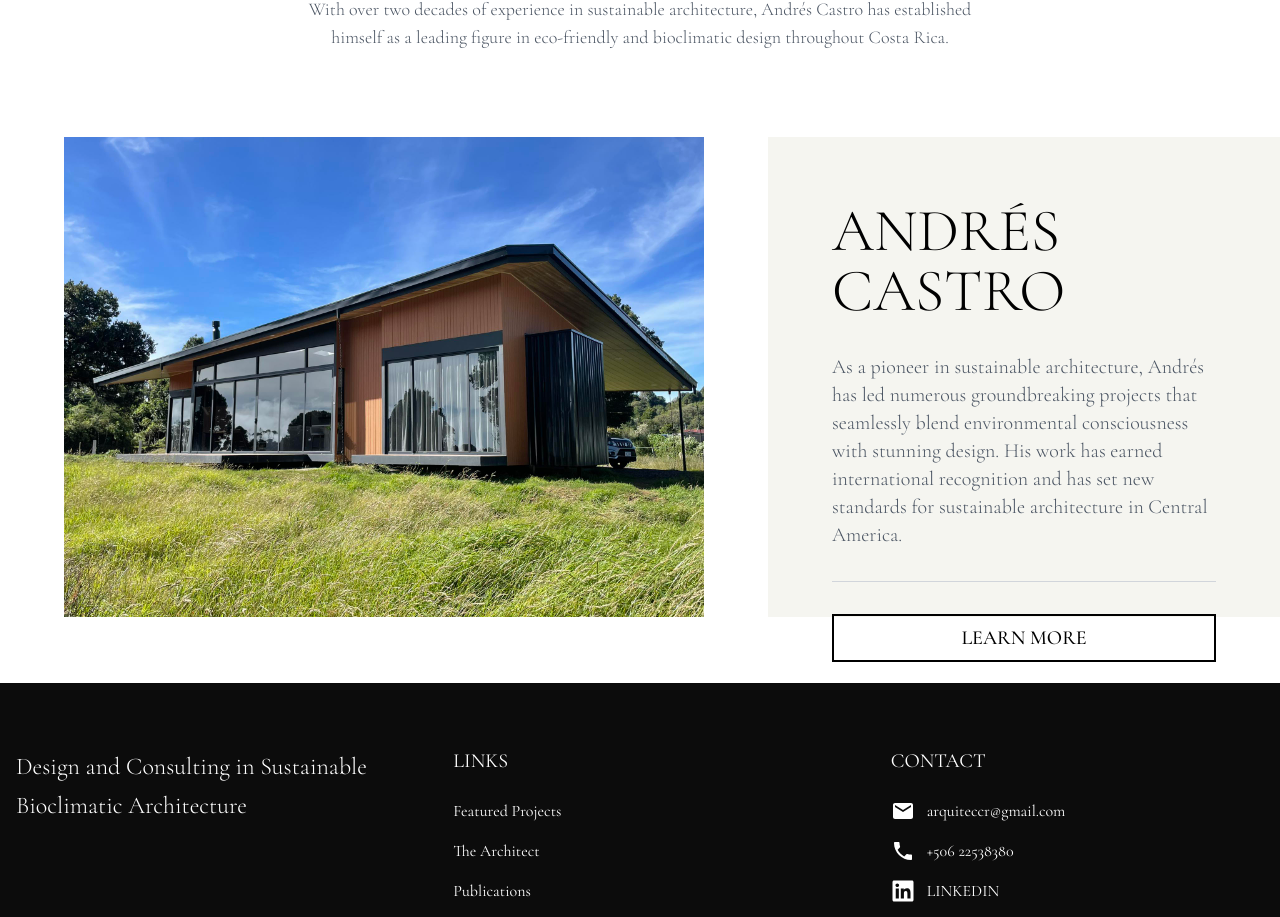
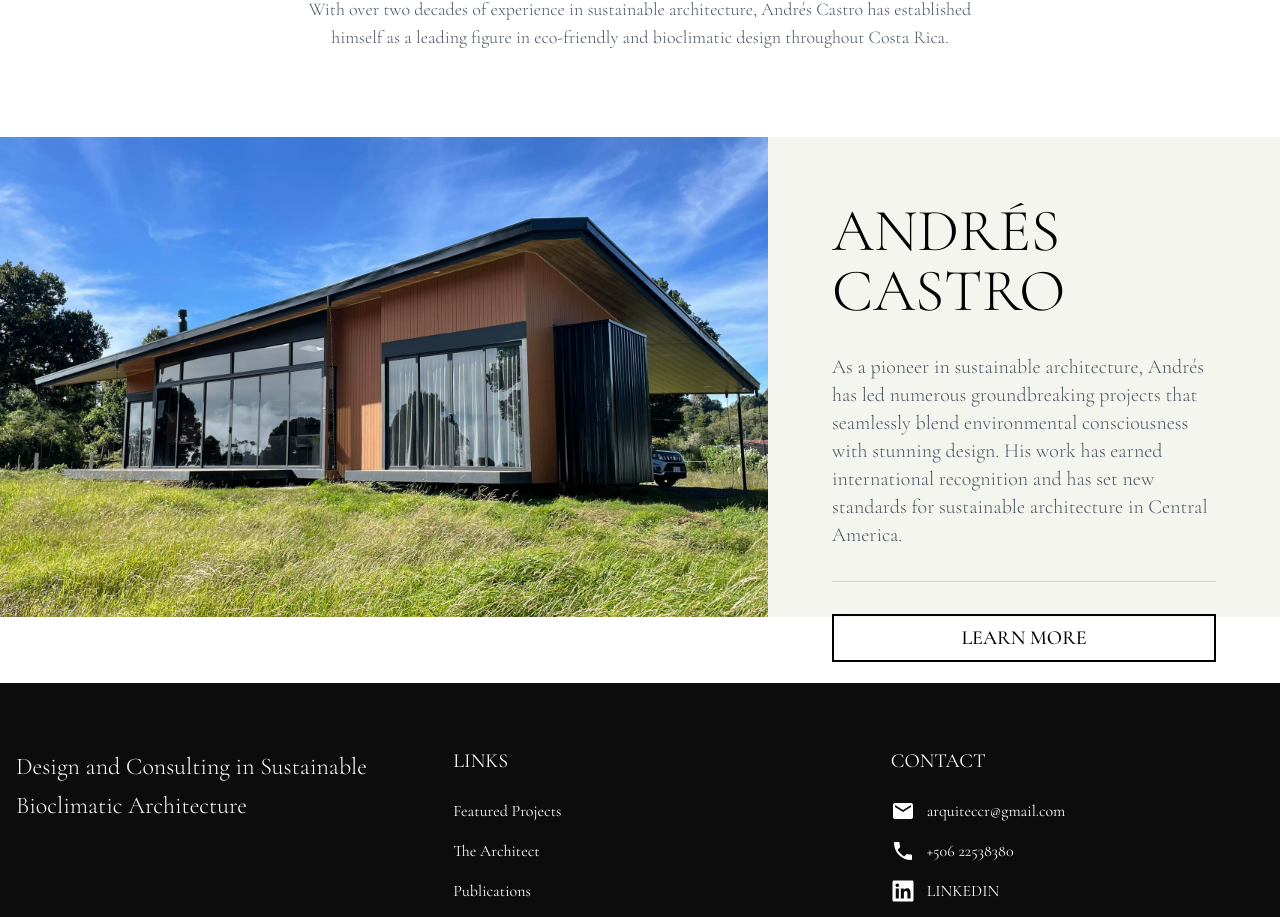
Before and after one commit to botflowlab/AndresCastroWebsite, a React (Vite) app: page / in a window 1280 px wide. Shown: the part 917-1834 px from the top of the page. Built offline with nearby package versions, Linux system fonts and the light colour scheme; a web font is replaced by a local one.

Commit message:
Updated Architect.jsx

```diff
--- a/src/components/sections/Architect.jsx
+++ b/src/components/sections/Architect.jsx
@@ -19,7 +19,7 @@ function Architect() {
       <div className="flex-1 flex items-center mt-5">
         <div className="w-full flex flex-col md:flex-row h-[60vh]">
           {/* Left Column - Image */}
-          <div className="w-full md:w-3/5 relative px-8 md:px-16 h-full">
+          <div className="w-full md:w-3/5 relative h-full">
             <div className="h-full">
               <img
                 src="/images/home/ac1.jpg"
```
